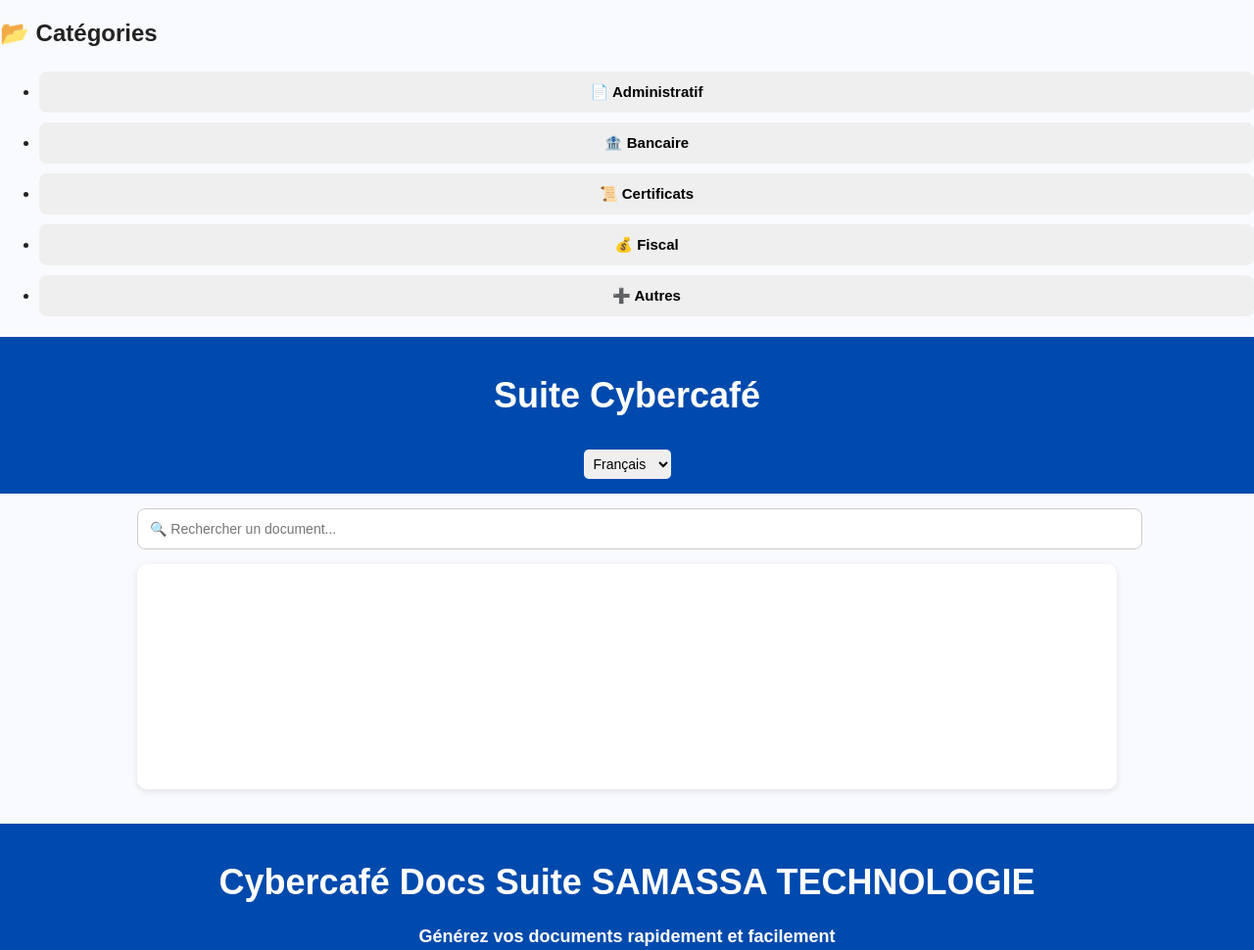
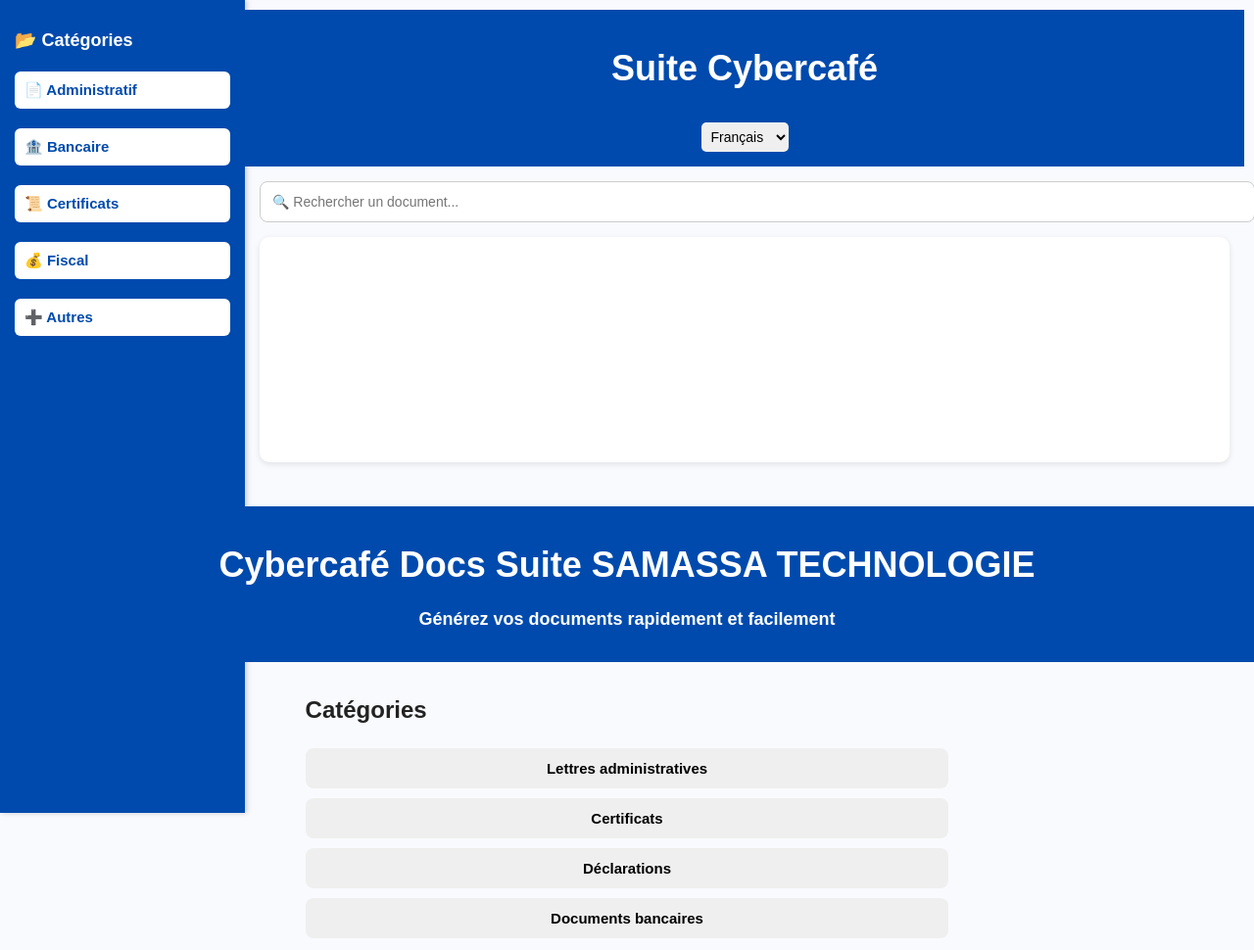
Before and after one commit to SamassaTechnologie/apprenez-les-bases-du-langage-python, a plain HTML site: page index.html in a window 1280 px wide. Shown: the top 970 px of the page at 98% size. Drawn offline with nearby package versions, Linux system fonts and the light colour scheme.

Commit message:
Update style.css

```diff
--- a/style.css
+++ b/style.css
@@ -125,3 +125,51 @@ input[type="text"] {
         padding: 10px;
     }
 }
+/* 📌 Sidebar */
+#sidebar {
+    width: 220px;
+    background: #004aad;
+    color: white;
+    height: 100vh;
+    position: fixed;
+    top: 0;
+    left: 0;
+    padding: 15px;
+    box-shadow: 2px 0px 5px rgba(0,0,0,0.2);
+}
+
+#sidebar h2 {
+    font-size: 18px;
+    margin-bottom: 15px;
+}
+
+#sidebar ul {
+    list-style: none;
+    padding: 0;
+}
+
+#sidebar li {
+    margin-bottom: 10px;
+}
+
+#sidebar button {
+    background: white;
+    color: #004aad;
+    width: 100%;
+    text-align: left;
+    border: none;
+    padding: 10px;
+    border-radius: 6px;
+    font-weight: bold;
+    cursor: pointer;
+}
+
+#sidebar button:hover {
+    background: #f0f0f0;
+}
+
+/* 📌 Contenu principal à droite */
+#content {
+    margin-left: 240px;
+    padding: 10px;
+}
```
